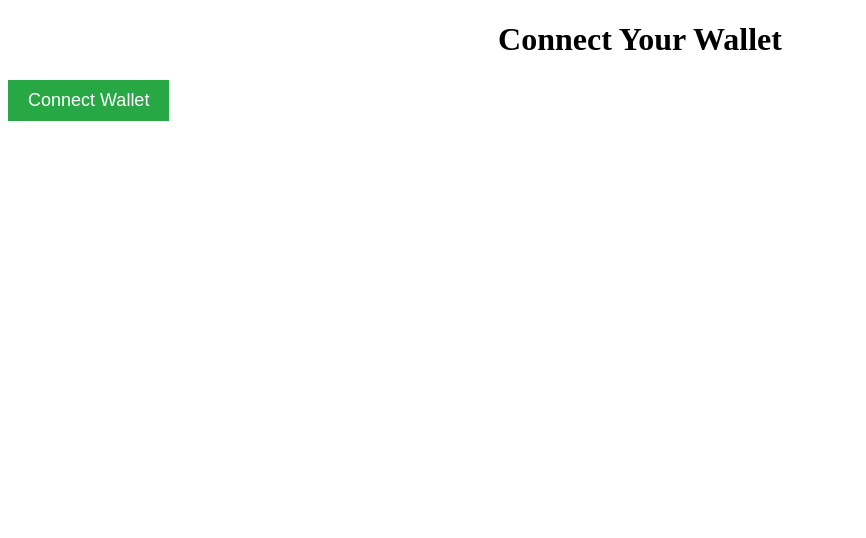
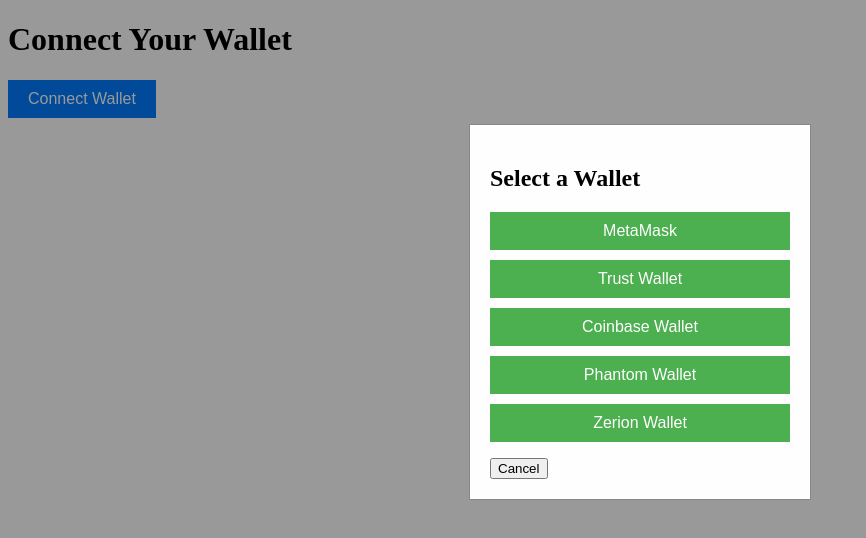
Before and after one commit to swiftmultisolutions/web3, a website: page index.html in a window 1280 px wide. Both pictures are taken after a click on the button "Connect Wallet". Shown: the whole page, without its empty margins (0-866 px from the left). Drawn offline with Linux system fonts and the light colour scheme.

Commit message:
Update index.html

```diff
--- a/index.html
+++ b/index.html
@@ -3,82 +3,91 @@
 <head>
     <meta charset="UTF-8">
     <meta name="viewport" content="width=device-width, initial-scale=1.0">
-    <title>Connect Wallet</title>
+    <title>Wallet Connection</title>
     <style>
-        /* Basic styling for wallet selection modal */
-        #walletSelection {
-            display: none;
+        /* The Modal (background) */
+        .modal {
+            display: none; /* Hidden by default */
             position: fixed;
-            top: 50%;
-            left: 50%;
-            transform: translate(-50%, -50%);
-            background-color: white;
-            padding: 20px;
-            border: 1px solid #ccc;
-            z-index: 1000;
-            width: 300px;
-            text-align: center;
+            z-index: 1;
+            left: 0;
+            top: 0;
+            width: 100%;
+            height: 100%;
+            overflow: auto;
+            background-color: rgb(0,0,0);
+            background-color: rgba(0,0,0,0.4); /* Black with opacity */
+            padding-top: 60px;
         }
 
-        ul {
+        /* Modal Content */
+        .modal-content {
+            background-color: #fefefe;
+            margin: 5% auto;
+            padding: 20px;
+            border: 1px solid #888;
+            width: 80%;
+            max-width: 300px;
+        }
+
+        /* Wallet List */
+        .modal-content ul {
             list-style-type: none;
             padding: 0;
         }
 
-        ul li button {
-            display: block;
+        .modal-content ul li {
             margin: 10px 0;
+        }
+
+        .modal-content ul li button {
+            width: 100%;
             padding: 10px;
-            width: 100%;
-            background-color: #007bff;
+            background-color: #4CAF50;
             color: white;
             border: none;
             cursor: pointer;
             font-size: 16px;
         }
 
-        ul li button:hover {
-            background-color: #0056b3;
+        .modal-content ul li button:hover {
+            background-color: #45a049;
         }
 
-        button#connectButton {
+        #connectButton {
             padding: 10px 20px;
-            font-size: 18px;
-            background-color: #28a745;
+            background-color: #007BFF;
             color: white;
             border: none;
             cursor: pointer;
+            font-size: 16px;
         }
 
-        button#connectButton:disabled {
-            background-color: #6c757d;
-        }
-
-        h1, h2 {
-            text-align: center;
+        #connectButton:hover {
+            background-color: #0056b3;
         }
     </style>
 </head>
 <body>
-
     <h1>Connect Your Wallet</h1>
-
-    <!-- Button to trigger the wallet connection -->
     <button id="connectButton">Connect Wallet</button>
 
-    <!-- Modal for selecting a wallet -->
-    <div id="walletSelection">
-        <h2>Select a Wallet</h2>
-        <ul>
-            <li><button onclick="walletSelected('MetaMask')">MetaMask</button></li>
-            <li><button onclick="walletSelected('Trust Wallet')">Trust Wallet</li>
-            <li><button onclick="walletSelected('Coinbase Wallet')">Coinbase Wallet</li>
-            <li><button onclick="walletSelected('Phantom Wallet')">Phantom Wallet</li>
-            <li><button onclick="walletSelected('Zerion Wallet')">Zerion Wallet</li>
-        </ul>
+    <!-- Wallet Selection Modal -->
+    <div id="walletModal" class="modal">
+        <div class="modal-content">
+            <h2>Select a Wallet</h2>
+            <ul>
+                <li><button onclick="connectMetaMask()">MetaMask</button></li>
+                <li><button onclick="connectTrustWallet()">Trust Wallet</button></li>
+                <li><button onclick="connectCoinbaseWallet()">Coinbase Wallet</button></li>
+                <li><button onclick="alert('Phantom Wallet is not supported for Ethereum.')">Phantom Wallet</button></li>
+                <li><button onclick="connectZerionWallet()">Zerion Wallet</button></li>
+            </ul>
+            <button onclick="closeModal()">Cancel</button>
+        </div>
     </div>
 
-    <script src="script.js"></script> <!-- External JS file -->
-
+    <script src="https://cdn.ethers.io/lib/ethers-5.2.umd.min.js"></script>
+    <script src="script.js"></script>
 </body>
 </html>
```
